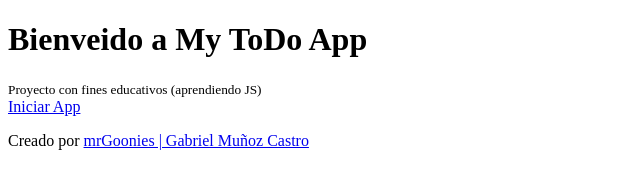
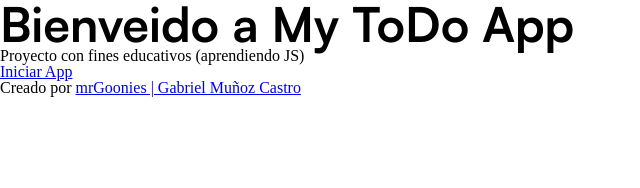
Before and after one commit to mrGoonies/todo-app, a plain HTML site: page index.html in a window 1280 px wide. Shown: the whole page, without its empty margins (0-640 px from the left). Drawn offline with Linux system fonts and the light colour scheme.

Commit message:
chore: Agregando nuevas fuentes para el proyecto

```diff
--- a/index.html
+++ b/index.html
@@ -3,8 +3,8 @@
 <head>
   <meta charset="UTF-8">
   <meta name="viewport" content="width=device-width, initial-scale=1.0">
-  <title>ToDo App - Aprendiendo JavaScript
-  </title>
+  <title>ToDo App - Aprendiendo JavaScript</title>
+  <link rel="stylesheet" href="./main.css">
 </head>
 <body>
   <main>
--- a/main.css
+++ b/main.css
@@ -42,4 +42,29 @@ table {
 	border-spacing: 0;
 }
 
+/* Adding custom fonts - Satoshi */
+@font-face {
+  font-family: 'Satoshi-Light';
+  src: url('./static/fonts/Satoshi-Light.woff');
+}
+
+@font-face {
+  font-family: 'Satoshi-Regular';
+  src: url('./static/fonts/Satoshi-Regular.woff');
+}
+
+@font-face {
+  font-family: 'Satoshi-Medium';
+  src: url('./static/fonts/Satoshi-Medium.woff');
+}
+
+@font-face {
+  font-family: 'Satoshi-Bold';
+  src: url('./static/fonts/Satoshi-Bold.woff');
+}
 /* Custom styles */
+h1 {
+  font-family: 'Satoshi-Bold';
+  font-size: 48px;
+  color: #000000;
+}
```
Also changed, not shown: static/fonts/Satoshi-Bold.woff (added), static/fonts/Satoshi-Light.woff (added), static/fonts/Satoshi-Medium.woff (added), static/fonts/Satoshi-Regular.woff (added).
